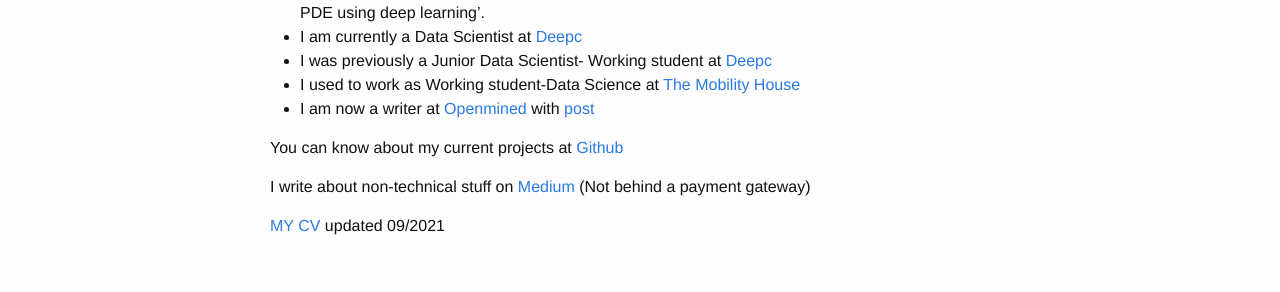
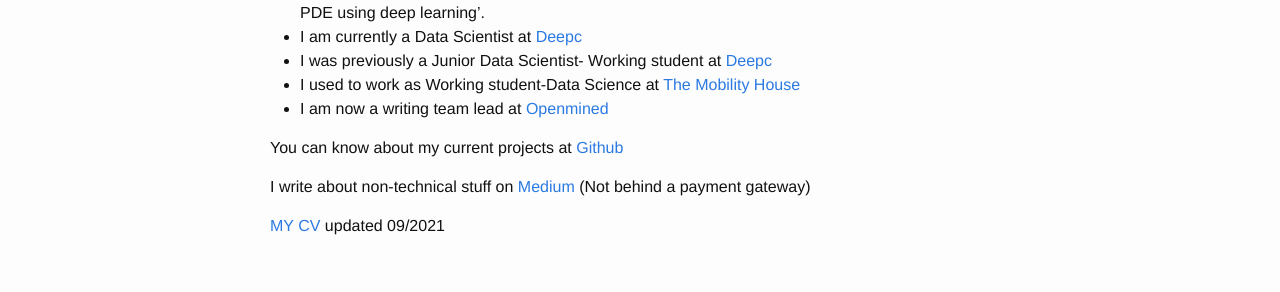
Before and after one commit to AbinavRavi/AbinavRavi.github.io, a Jekyll site: the page built from about.md, in a window 1280 px wide. Shown: the part 535-827 px from the top of the page. Built offline with Jekyll 4.4.1, drawn with Linux system fonts in a browser that asks for light colours; nearby versions of some CDN libraries.

Commit message:
changed resume and removed some parts in about me

```diff
--- a/about.md
+++ b/about.md
@@ -19,7 +19,7 @@ I was a master's student of Computational Science and Engineering at The Technic
 * I am currently a Data Scientist at [Deepc](http://deepc.ai/)
 * I was previously a Junior Data Scientist- Working student at [Deepc](http://deepc.ai/)
 * I used to work as Working student-Data Science at [The Mobility House](https://www.mobilityhouse.com/int_en/)
-* I am now a writer at [Openmined](https://blog.openmined.org/) with [post](https://blog.openmined.org/conference-summary-end-to-end-privacy-preserving-deep-learning-on-multi-institutional-medical-imaging-data/)
+* I am now a writing team lead at [Openmined](https://blog.openmined.org/)
 
 You can know about my current projects at [Github](https://github.com/AbinavRavi)
 
```
